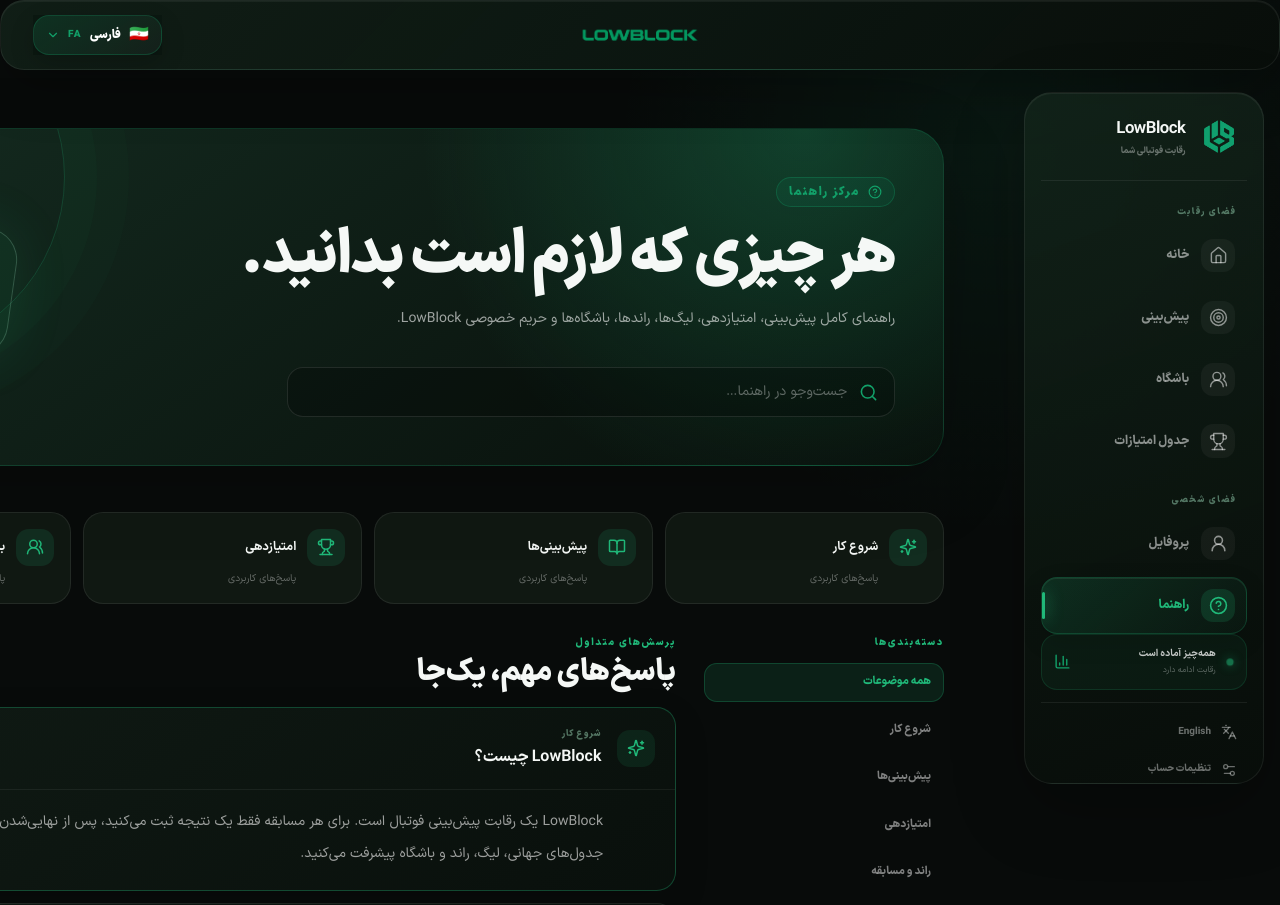
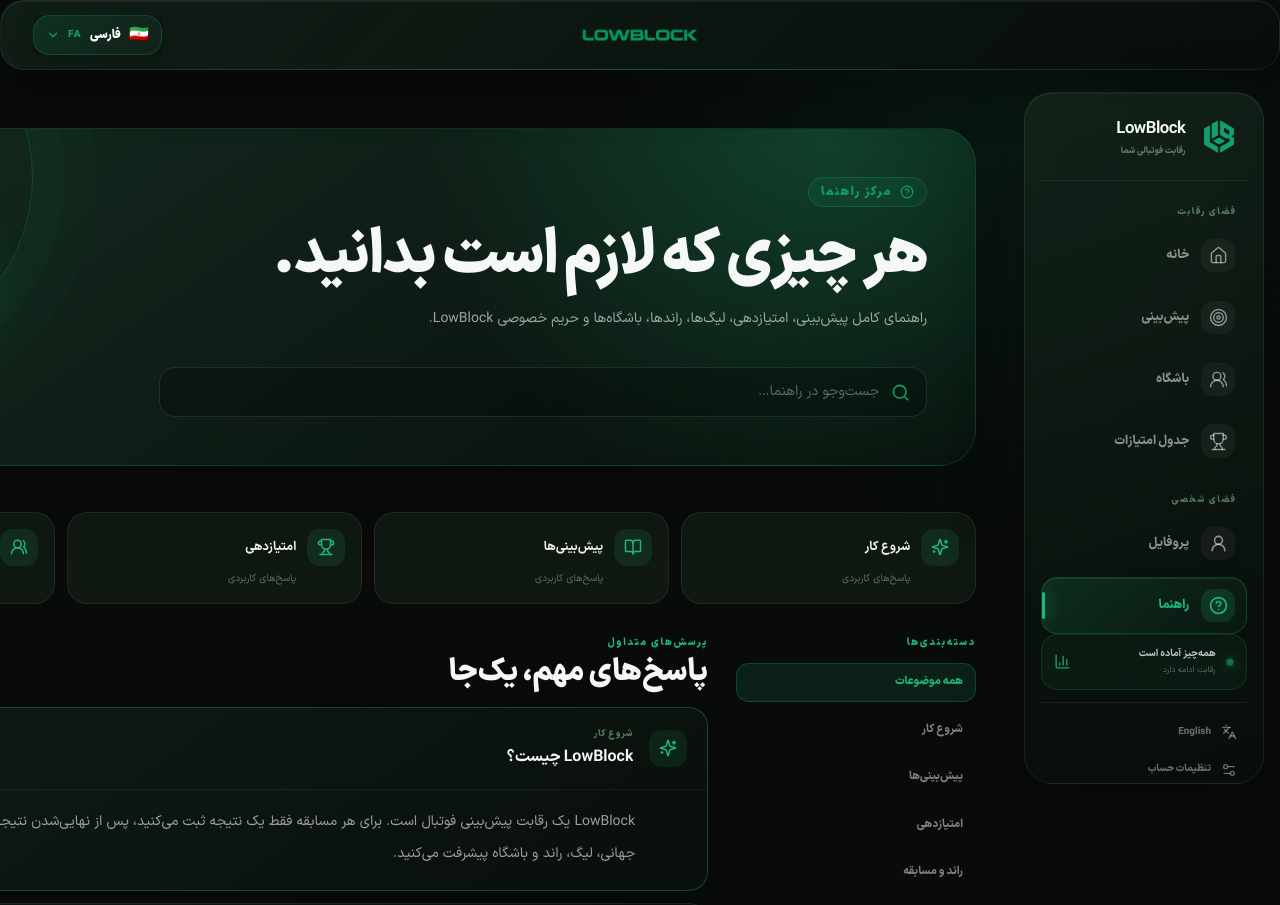
Before and after one commit to AshkaanGiveki/LowBlock, a Next.js app: page /help in a window 1280 px wide. Shown: the top 905 px of the page. Built offline with nearby package versions, Linux system fonts and the light colour scheme; no server answers.

Commit message:
Help Question Fit screen

```diff
--- a/app/globals.css
+++ b/app/globals.css
@@ -234,7 +234,7 @@
 .help-topic-card b { font-size:.78rem; }
 .help-topic-card small { grid-column:2; margin-top:-.35rem; color:rgba(255,255,255,.36); font-size:.62rem; }
 .help-section-kicker { color:var(--brand); font-size:.62rem; font-weight:900; letter-spacing:.17em; }
-.help-category-panel { position:sticky; top:5.5rem; align-self:start; }
+.help-category-panel { position:sticky; top:5.5rem; align-self:start; max-width: 100%;}
 .help-category-button { display:block; flex:0 0 auto; width:100%; border:1px solid transparent; border-radius:.8rem; padding:.65rem .75rem; color:rgba(255,255,255,.48); font-size:.7rem; font-weight:800; text-align:start; transition:color .2s ease,background .2s ease,border-color .2s ease; }
 .help-category-button:hover { color:#fff; background:rgba(255,255,255,.04); }
 .help-category-button.is-active { border-color:rgba(32,184,121,.25); background:rgba(32,184,121,.12); color:var(--brand); }
@@ -245,9 +245,13 @@
 .help-answer button, .help-answer p, .help-answer b { min-width:0; overflow-wrap:anywhere; word-break:normal; }
 .help-answer button > span:nth-child(2) small { display:block; color:rgba(184,255,218,.42); font-size:.57rem; font-weight:900; letter-spacing:.08em; text-transform:uppercase; }
 .help-page, .help-page * { box-sizing:border-box; }
-.help-page { width:100%; max-width:100%; overflow-x:clip; }
+.help-page { width:100%; max-width:100%; min-width:0; overflow-x:hidden; }
+.help-page > div, .help-page section, .help-page article, .help-page button, .help-page label { min-width:0; max-width:100%; }
 .help-answer, .help-answer button, .help-answer p, .help-answer b, .help-answer button > span { min-width:0; max-width:100%; overflow-wrap:anywhere; word-break:normal; }
-.help-answer button { width:100%; }
+.help-answer { width:100%; }
+.help-answer button { display:flex; width:100%; box-sizing:border-box; }
+.help-answer button > span:nth-child(2) { min-width:0; max-width:calc(100% - 3rem); flex:1 1 auto; overflow:hidden; }
+.help-answer button > span:nth-child(2) b { display:block; max-width:100%; white-space:normal; overflow-wrap:anywhere; }
 @media (max-width:1023px) { .help-hero-mark { opacity:.55; transform:scale(.75) rotate(8deg); inset-inline-end:-.5rem; top:18%; } .help-category-panel { position:static; } }
 @media (max-width:480px) { .help-answer p { padding-inline:1.25rem; } .help-answer button { gap:.7rem; padding-inline:1rem; } .help-answer-icon { width:2rem; height:2rem; } .help-answer button > span:nth-child(2) b { line-height:1.8; } }
 /* Desktop command rail: a focused workspace shell while preserving the mobile dock below it. */
```
